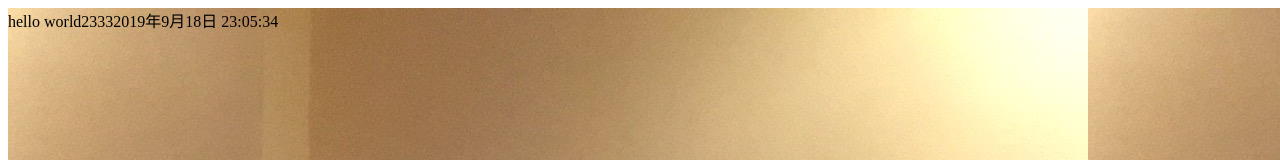
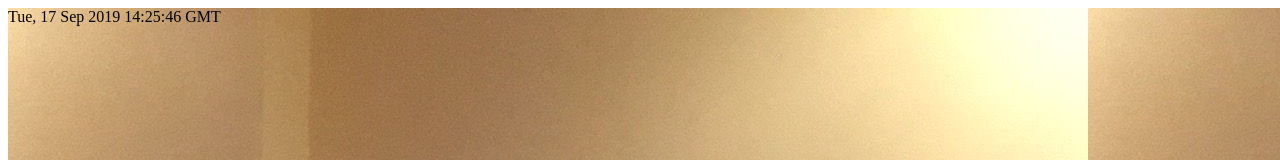
Before and after one commit to xypecho/react-admin, a React app: page / in a window 1280 px wide. Shown: the top 160 px of the page. Built offline with nearby package versions, Linux system fonts and the light colour scheme.

Commit message:
webpack篇结束，开始写react了

```diff
--- a/package.json
+++ b/package.json
@@ -5,6 +5,10 @@
   "repository": "https://github.com/xypecho/react-admin.git",
   "author": "xypecho <xypecho@163.com>",
   "license": "MIT",
+  "scripts": {
+    "dev": "node_modules/.bin/webpack-dev-server --open",
+    "build": "node_modules/.bin/webpack -p"
+  },
   "devDependencies": {
     "@babel/core": "^7.6.0",
     "@babel/preset-env": "^7.6.0",
--- a/src/app.jsx
+++ b/src/app.jsx
@@ -4,7 +4,7 @@ import './style.css';
 
 ReactDom.render(
     <div>
-        hello world23332019年9月18日 23:05:34
+        {new Date().toUTCString()}
     </div>,
     document.getElementById("app")
 )
--- a/webpack.config.js
+++ b/webpack.config.js
@@ -6,6 +6,7 @@ module.exports = {
     entry: './src/app.jsx',
     output: {
         path: path.resolve(__dirname, 'dist'),
+        publicPath:'/dist/',
         filename: 'js/app.js'
     },
     module: {
@@ -89,6 +90,8 @@ module.exports = {
         new ExtractTextPlugin("css/[name].css"),
     ],
     devServer: {
-        contentBase: './dist'
+        // contentBase: './dist'
+        // 设置项目的端口号
+        // port: 8081
     },
 };
```
